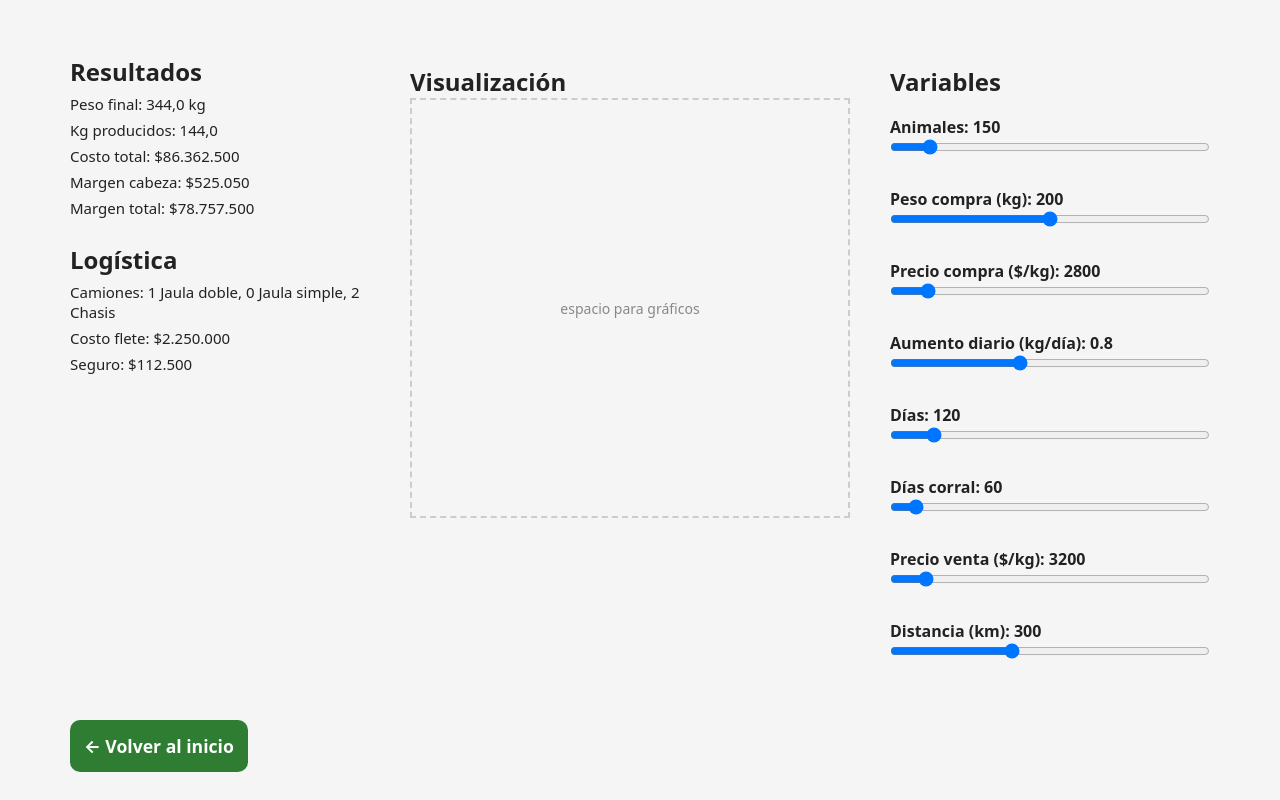
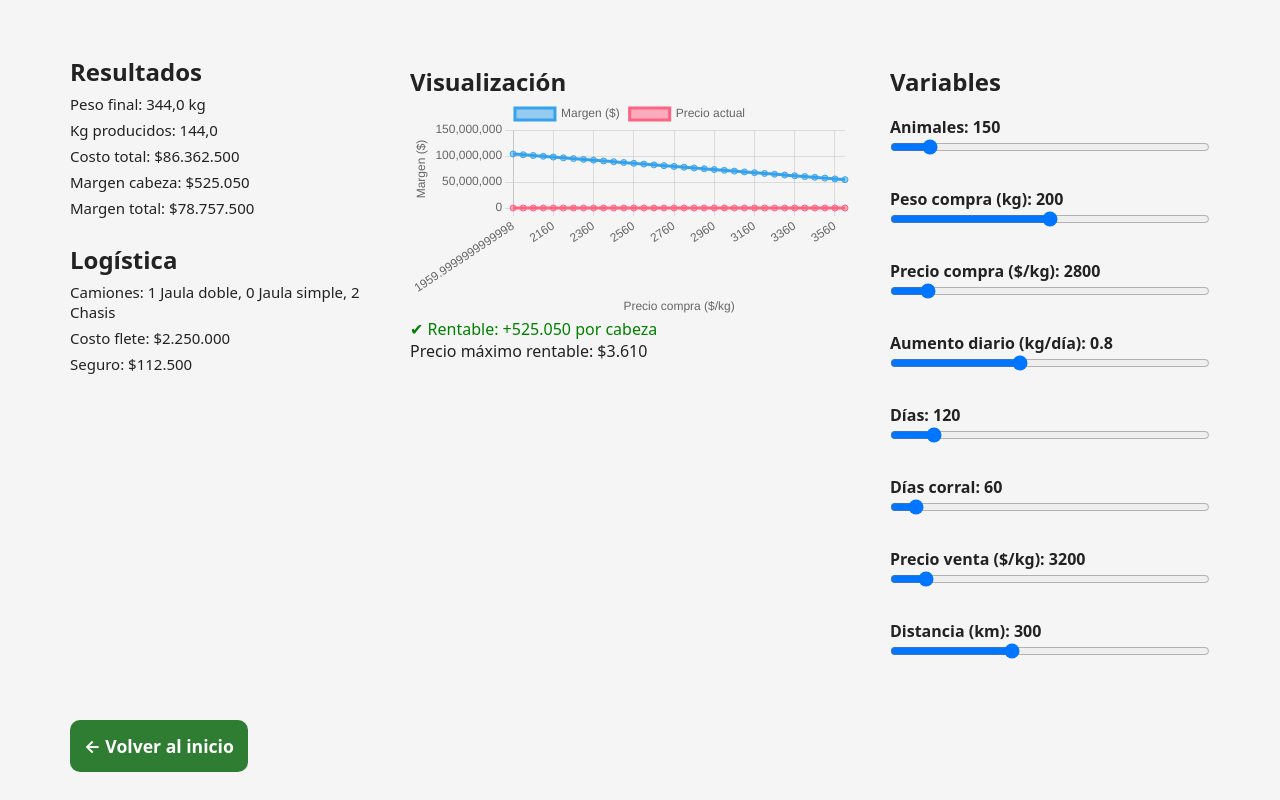
Before and after one commit to hernangaston/calculadora-ganadera, a plain HTML site: page productivo/simulador.html in a window 1280 px wide. Drawn offline with nearby package versions, Linux system fonts and the light colour scheme.

Commit message:
generando margen, grafico y precios maximos

```diff
--- a/productivo/simulador.html
+++ b/productivo/simulador.html
@@ -39,10 +39,9 @@
         <section class="graficos">
 
             <h2>Visualización</h2>
-            <div class="placeholder-grafico">
-                espacio para gráficos
-            </div>
-
+            <canvas id="graficoMargen"></canvas>
+            <p id="estadoRentabilidad"></p>
+            <p>Precio máximo rentable: $<span id="precioEquilibrio">0</span></p>
         </section>
 
 
@@ -96,6 +95,7 @@
         </section>
 
     </main>
+    <script src="https://cdn.jsdelivr.net/npm/chart.js"></script>
     <script src="simulador.js"></script>
     <script src="../ui.js"></script>
 
--- a/productivo/simulador.js
+++ b/productivo/simulador.js
@@ -1,3 +1,5 @@
+let chartMargen = null;
+
 function formatoAR(numero, decimales = 0) {
 
     return numero.toLocaleString("es-AR", {
@@ -15,58 +17,6 @@ sliders.forEach(slider => {
 
 });
 
-function actualizar() {
-
-    const animales = Number(document.getElementById("animales").value);
-    const pesoCompra = Number(document.getElementById("pesoCompra").value);
-    const precioCompra = Number(document.getElementById("precioCompra").value);
-    const adpv = Number(document.getElementById("adpv").value);
-    const recria = Number(document.getElementById("recria").value);
-    const corral = Number(document.getElementById("corral").value);
-    const precioVenta = Number(document.getElementById("precioVenta").value);
-    const distancia = Number(document.getElementById("distancia").value);
-
-
-    document.getElementById("animalesValor").textContent = animales;
-    document.getElementById("pesoCompraValor").textContent = pesoCompra;
-    document.getElementById("precioCompraValor").textContent = precioCompra;
-    document.getElementById("adpvValor").textContent = adpv;
-    document.getElementById("recriaValor").textContent = recria;
-    document.getElementById("corralValor").textContent = corral;
-    document.getElementById("precioVentaValor").textContent = precioVenta;
-    document.getElementById("distanciaValor").textContent = distancia;
-
-
-    const diasTotales = recria + corral;
-
-    const pesoFinal = pesoCompra + (adpv * diasTotales);
-
-    const kgProducidos = pesoFinal - pesoCompra;
-
-
-    const costoCompra = pesoCompra * precioCompra * animales;
-
-    const ingresoVenta = pesoFinal * precioVenta * animales;
-
-
-    const costoFlete = calcularFlete(animales, distancia);
-
-    const seguro = costoFlete * 0.05;
-
-    const costoTotal = costoCompra + costoFlete + seguro;
-
-    const margen = ingresoVenta - costoTotal;
-
-    const margenCabeza = margen / animales;
-
-    document.getElementById("pesoFinal").textContent = formatoAR(pesoFinal, 1);
-    document.getElementById("kgProducidos").textContent = formatoAR(kgProducidos, 1);
-
-    document.getElementById("costoTotal").textContent = formatoAR(costoTotal);
-    document.getElementById("margenCabeza").textContent = formatoAR(margenCabeza);
-    document.getElementById("margenTotal").textContent = formatoAR(margen);
-
-}
 function calcularFlete(animales, distancia) {
 
     if (distancia === 0) {
@@ -114,4 +64,188 @@ function calcularFlete(animales, distancia) {
 
 }
 
+function calcularMargen(precioCompraSimulado) {
+
+    const animales = Number(document.getElementById("animales").value);
+    const pesoCompra = Number(document.getElementById("pesoCompra").value);
+    const adpv = Number(document.getElementById("adpv").value);
+    const recria = Number(document.getElementById("recria").value);
+    const corral = Number(document.getElementById("corral").value);
+    const precioVenta = Number(document.getElementById("precioVenta").value);
+    const distancia = Number(document.getElementById("distancia").value);
+
+    const diasTotales = recria + corral;
+    const pesoFinal = pesoCompra + (adpv * diasTotales);
+
+    const costoCompra = pesoCompra * precioCompraSimulado * animales;
+    const ingresoVenta = pesoFinal * precioVenta * animales;
+
+    const costoFlete = calcularFlete(animales, distancia);
+    const seguro = costoFlete * 0.05;
+
+    const costoTotal = costoCompra + costoFlete + seguro;
+
+    return ingresoVenta - costoTotal;
+}
+
+
+function generarCurvaMargen() {
+
+    const precios = [];
+    const margenes = [];
+
+    let puntoEquilibrio = 0;
+    let margenAnterior = null;
+
+    const precioActual = Number(document.getElementById("precioCompra").value);
+
+    const min = precioActual * 0.7;
+    const max = precioActual * 1.3;
+
+    let mejorPrecio = 0;
+    let menorDiferencia = Infinity;
+
+    for (let precio = min; precio <= max; precio += 50) {
+
+        const margen = calcularMargen(precio);
+
+        precios.push(precio);
+        margenes.push(margen);
+
+        const diferencia = Math.abs(margen);
+
+        if (diferencia < menorDiferencia) {
+            menorDiferencia = diferencia;
+            mejorPrecio = precio;
+        }
+    }
+
+    document.getElementById("precioEquilibrio").textContent =
+        formatoAR(mejorPrecio);
+
+    return { precios, margenes };
+}
+
+function actualizarGraficoMargen() {
+
+    const { precios, margenes } = generarCurvaMargen();
+
+    if (chartMargen) {
+        chartMargen.data.labels = precios;
+        chartMargen.data.datasets[0].data = margenes;
+        chartMargen.update();
+        return;
+    }
+
+    const ctx = document.getElementById("graficoMargen").getContext("2d");
+
+    chartMargen = new Chart(ctx, {
+        type: "line",
+        data: {
+            labels: precios,
+            datasets: [
+                {
+                    label: "Margen ($)",
+                    data: margenes,
+                    tension: 0.2
+                },
+                {
+                    label: "Precio actual",
+                    data: precios.map(() => 0),
+                }
+            ]
+        },
+        options: {
+            responsive: true,
+            plugins: {
+                legend: {
+                    display: true
+                }
+            },
+            scales: {
+                x: {
+                    title: {
+                        display: true,
+                        text: "Precio compra ($/kg)"
+                    }
+                },
+                y: {
+                    title: {
+                        display: true,
+                        text: "Margen ($)"
+                    }
+                }
+            }
+        }
+    });
+}
+
+function actualizar() {
+
+    const animales = Number(document.getElementById("animales").value);
+    const pesoCompra = Number(document.getElementById("pesoCompra").value);
+    const precioCompra = Number(document.getElementById("precioCompra").value);
+    const adpv = Number(document.getElementById("adpv").value);
+    const recria = Number(document.getElementById("recria").value);
+    const corral = Number(document.getElementById("corral").value);
+    const precioVenta = Number(document.getElementById("precioVenta").value);
+    const distancia = Number(document.getElementById("distancia").value);
+
+
+    document.getElementById("animalesValor").textContent = animales;
+    document.getElementById("pesoCompraValor").textContent = pesoCompra;
+    document.getElementById("precioCompraValor").textContent = precioCompra;
+    document.getElementById("adpvValor").textContent = adpv;
+    document.getElementById("recriaValor").textContent = recria;
+    document.getElementById("corralValor").textContent = corral;
+    document.getElementById("precioVentaValor").textContent = precioVenta;
+    document.getElementById("distanciaValor").textContent = distancia;
+
+
+    const diasTotales = recria + corral;
+
+    const pesoFinal = pesoCompra + (adpv * diasTotales);
+
+    const kgProducidos = pesoFinal - pesoCompra;
+
+
+    const costoCompra = pesoCompra * precioCompra * animales;
+
+    const ingresoVenta = pesoFinal * precioVenta * animales;
+
+
+    const costoFlete = calcularFlete(animales, distancia);
+
+    const seguro = costoFlete * 0.05;
+
+    const costoTotal = costoCompra + costoFlete + seguro;
+
+    const margen = ingresoVenta - costoTotal;
+
+    const margenCabeza = margen / animales;
+    const estado = document.getElementById("estadoRentabilidad");
+
+    if (margenCabeza > 0) {
+
+        estado.textContent = "✔ Rentable: +" + formatoAR(margenCabeza) + " por cabeza";
+        estado.style.color = "green";
+
+    } else {
+
+        estado.textContent = "❌ No rentable: " + formatoAR(margenCabeza) + " por cabeza";
+        estado.style.color = "red";
+
+    }
+
+    actualizarGraficoMargen();
+
+    document.getElementById("pesoFinal").textContent = formatoAR(pesoFinal, 1);
+    document.getElementById("kgProducidos").textContent = formatoAR(kgProducidos, 1);
+
+    document.getElementById("costoTotal").textContent = formatoAR(costoTotal);
+    document.getElementById("margenCabeza").textContent = formatoAR(margenCabeza);
+    document.getElementById("margenTotal").textContent = formatoAR(margen);
+
+}
+
 actualizar();
```
